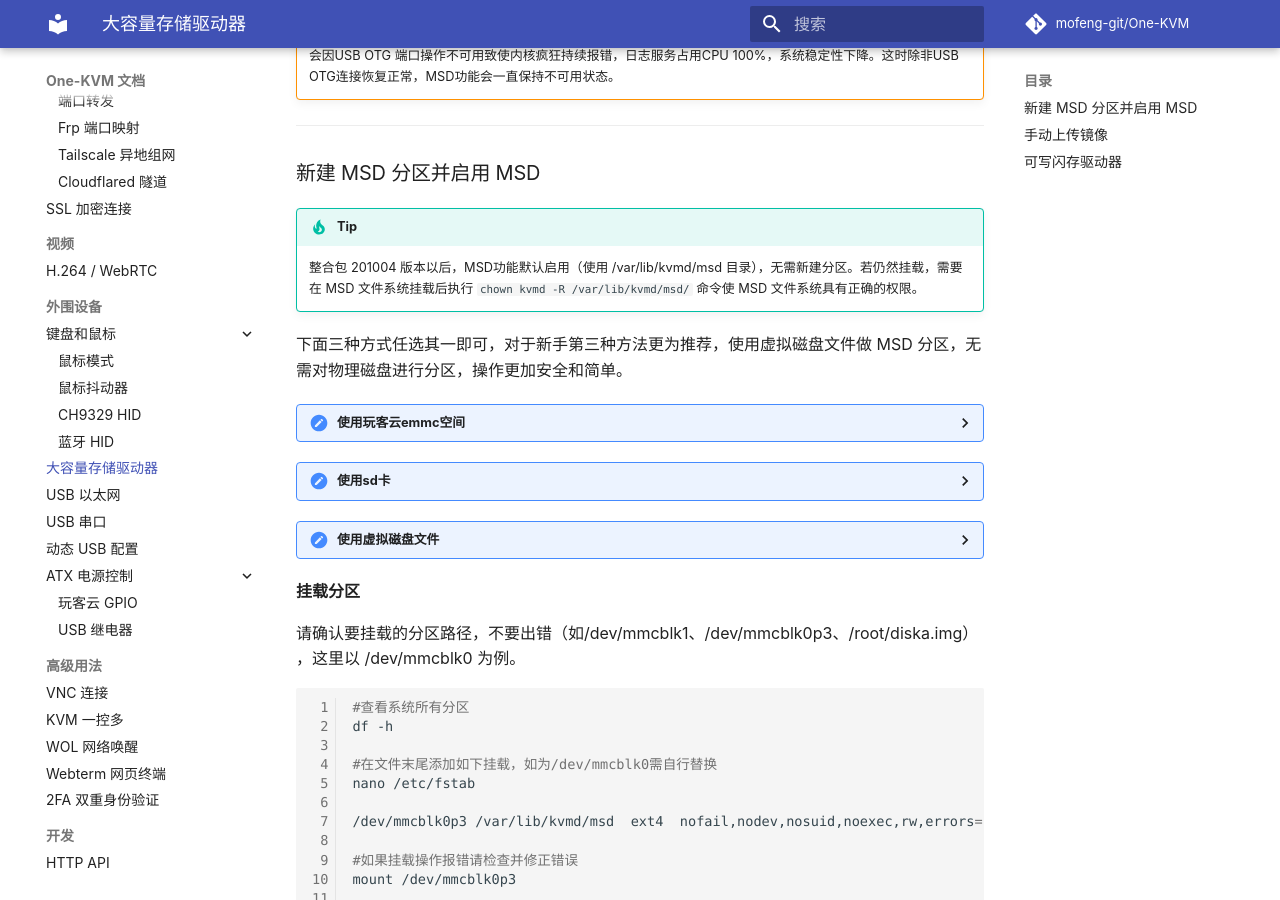
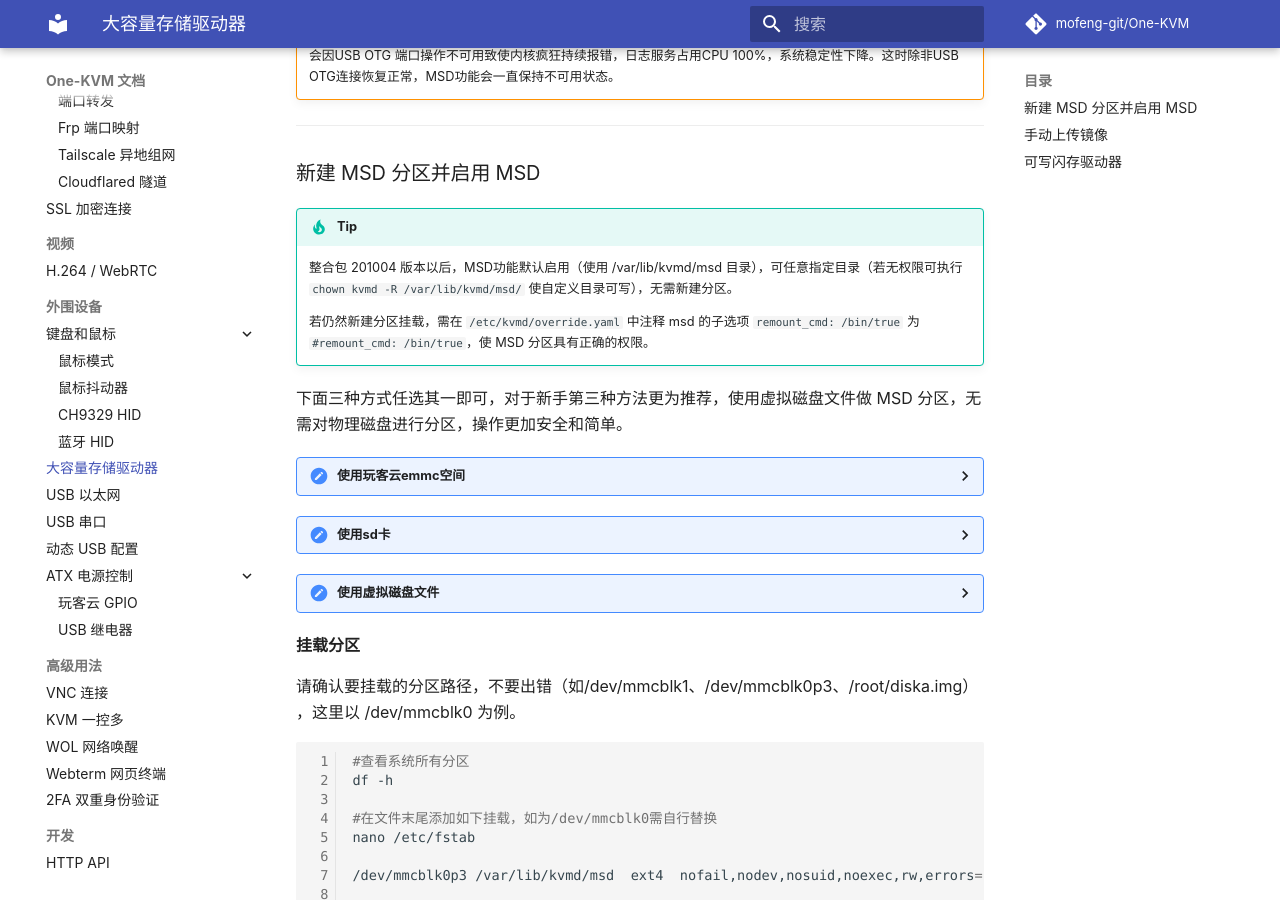
Before and after one commit to mofeng-git/One-KVM_WEB, an MkDocs documentation site: the page built from docs/msd.md, in a window 1280 px wide and 900 px high, scrolled down 379 px. Built offline with MkDocs 1.6.1 and Material for MkDocs 9.7.7, drawn with Linux system fonts in a browser that asks for light colours; comment, search, counter and statistics services are not loaded.

Commit message:
更正 MSD 文档

```diff
--- a/docs/msd.md
+++ b/docs/msd.md
@@ -11,7 +11,10 @@
 ### 新建 MSD 分区并启用 MSD
 
 !!! tip
-      整合包 201004 版本以后，MSD功能默认启用（使用 /var/lib/kvmd/msd 目录），无需新建分区。若仍然挂载，需要在 MSD 文件系统挂载后执行 `chown kvmd -R /var/lib/kvmd/msd/` 命令使 MSD 文件系统具有正确的权限。
+      整合包 201004 版本以后，MSD功能默认启用（使用 /var/lib/kvmd/msd 目录），可任意指定目录（若无权限可执行 `chown kvmd -R /var/lib/kvmd/msd/` 使自定义目录可写），无需新建分区。
+
+      若仍然新建分区挂载，需在 `/etc/kvmd/override.yaml` 中注释 msd 的子选项 `remount_cmd: /bin/true` 为 `#remount_cmd: /bin/true`，使 MSD 分区具有正确的权限。
+
 
 下面三种方式任选其一即可，对于新手第三种方法更为推荐，使用虚拟磁盘文件做 MSD 分区，无需对物理磁盘进行分区，操作更加安全和简单。
 
```
